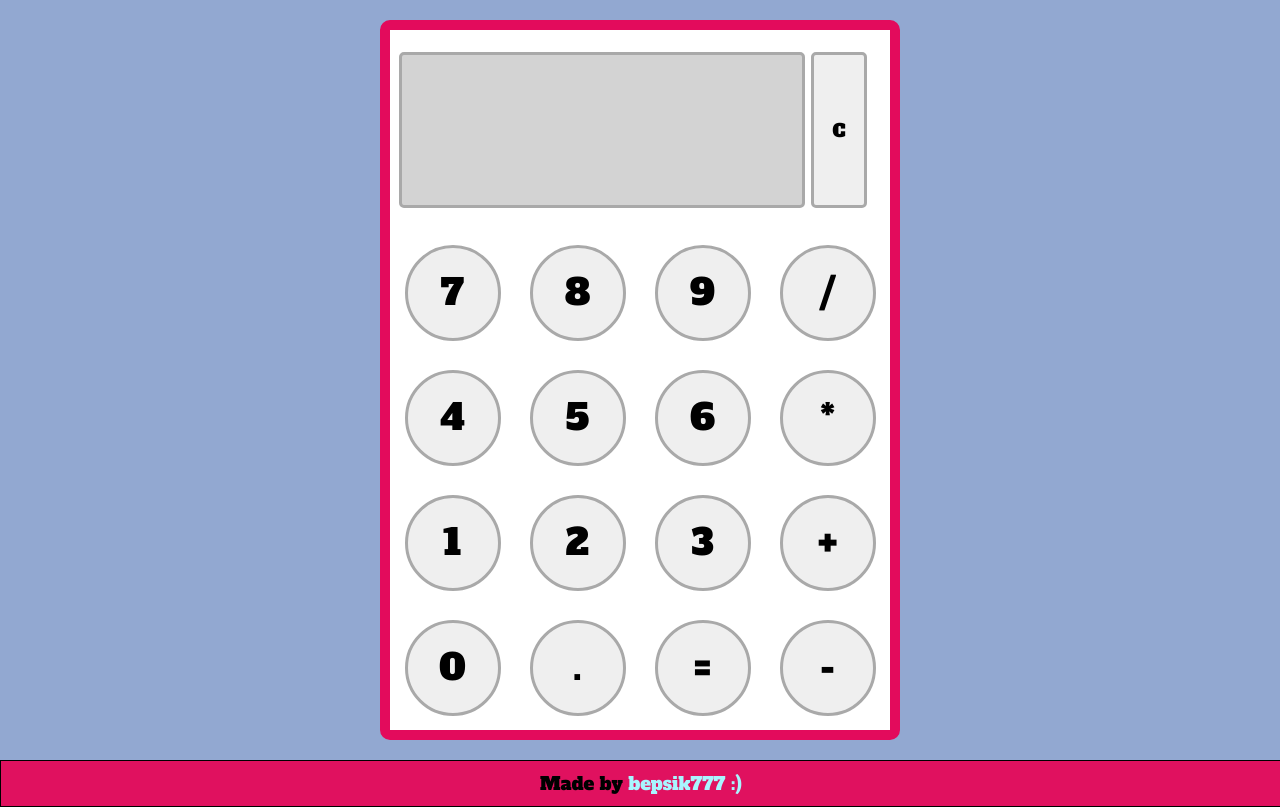
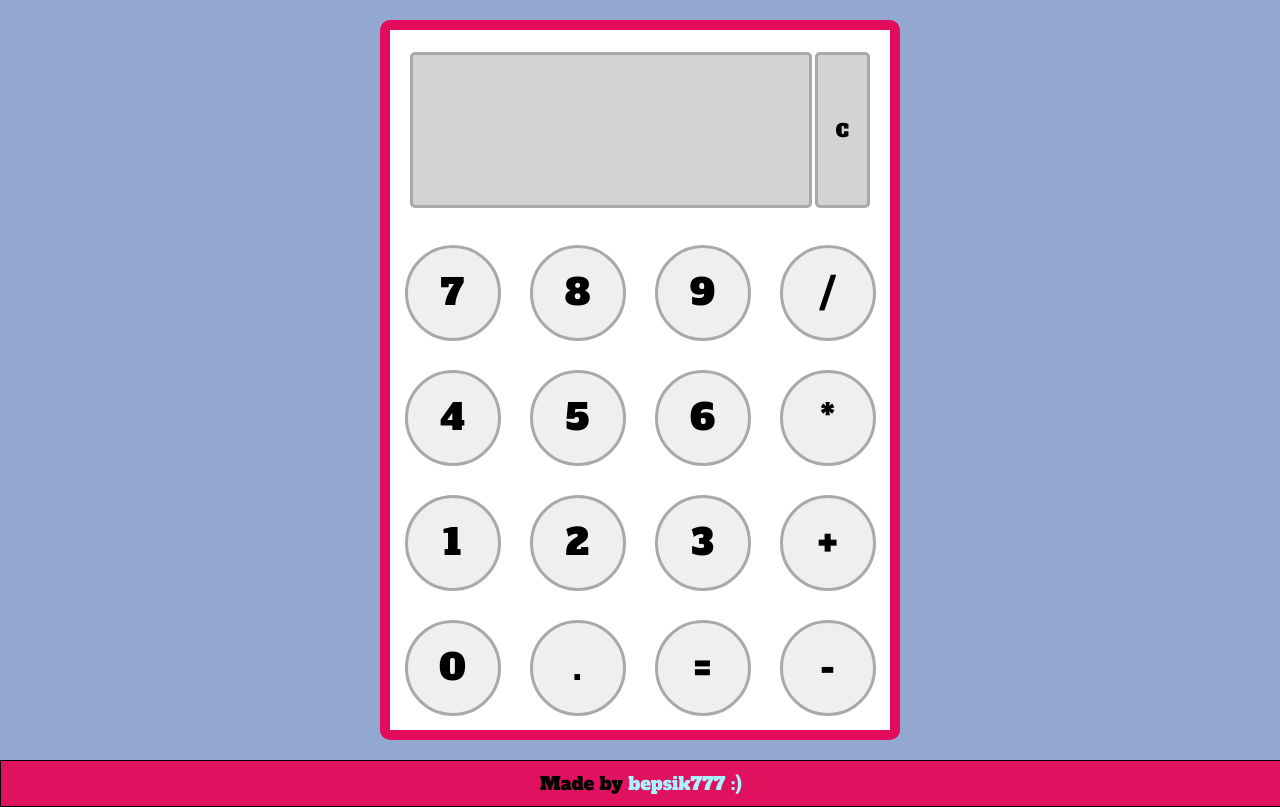
Before and after one commit to bepsik777/odin-calculator, a plain HTML site: page index.html in a window 1280 px wide. Drawn offline with Linux system fonts and the light colour scheme.

Commit message:
Fix margins

```diff
--- a/script.js
+++ b/script.js
@@ -127,4 +127,6 @@ equalButton.addEventListener('click', () => {
 
 // Problems to fix:
 // * show the result of the previous calculation in a separate div
-// * disable ability to put more then one decimal
+// * disable ability to put more than one decimal
+// * add keyboard support
+// * add power on/off button
--- a/styles.css
+++ b/styles.css
@@ -41,7 +41,8 @@
     justify-content: end;
     align-items: center;
     font-size: 2.5em;
-    margin-left: 6px;
+    margin-left: 20px;
+    margin-right: 3px;
     background-color: lightgrey;
     border: darkgray 3px solid;
     border-radius: 5px;
@@ -57,6 +58,8 @@
     padding: 0;
     border: darkgray 3px solid;
     border-radius: 5px;
+    background-color: lightgrey;
+
 }
 
 
```
